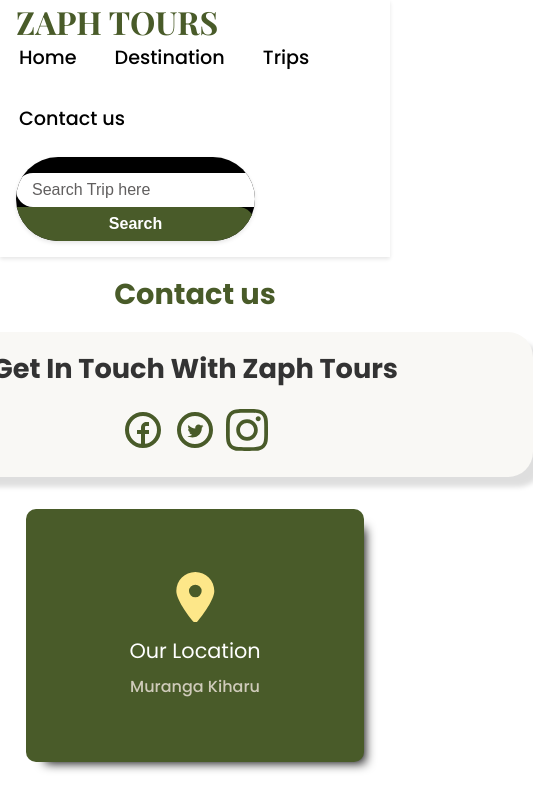
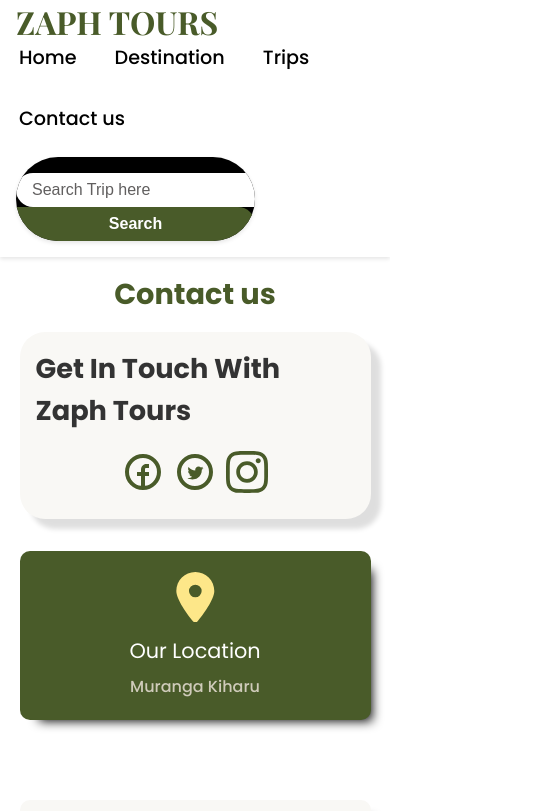
Before and after one commit to KATAMII/Zaph-Tours, a React (Vite) app: page /Contact in a window 390 px wide. Shown: the top 811 px of the page, 533 px wide, since content can reach past the window. Built offline with nearby package versions, Linux system fonts and the light colour scheme; a web font is replaced by a local one.

Commit message:
add responsiveness on trips and contacts

```diff
--- a/src/Pages/Contacts/Contact.css
+++ b/src/Pages/Contacts/Contact.css
@@ -172,3 +172,25 @@ margin-top: 1rem;
 .form2 button:hover {
     background-color: #333;
 }
+@media (max-width: 768px) {
+    .ContactTitle {
+        width: 90%;
+        max-width: 500px;
+    }
+
+    .part1 {
+        width: 90%;
+    }
+
+    .mapRegister,
+    .map,
+    .formsection {
+        max-width: 100%;
+    }
+}
+
+@media (max-width: 576px) {
+    .part1 {
+        height: 20vh;
+    }
+}
--- a/src/Pages/Trips/Trips.css
+++ b/src/Pages/Trips/Trips.css
@@ -33,6 +33,7 @@
 
   .imageGallery {
     display: flex;
+    flex-wrap: wrap;
     gap: 1rem;
     margin-bottom: 1rem;
   }
@@ -61,3 +62,14 @@
     font-weight: bold;
     text-align: left;
   }
+  @media (max-width: 768px) {
+    .galleryImage {
+        width: 150px;
+    }
+}
+
+@media (max-width: 576px) {
+    .galleryImage {
+        width: 100px;
+    }
+}
```
